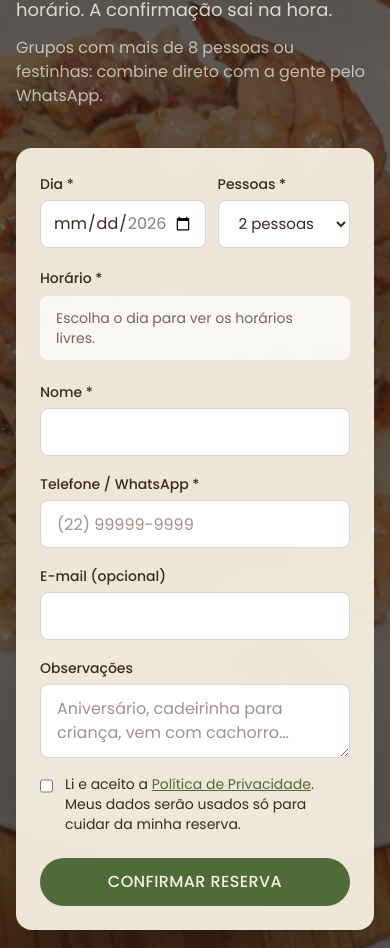
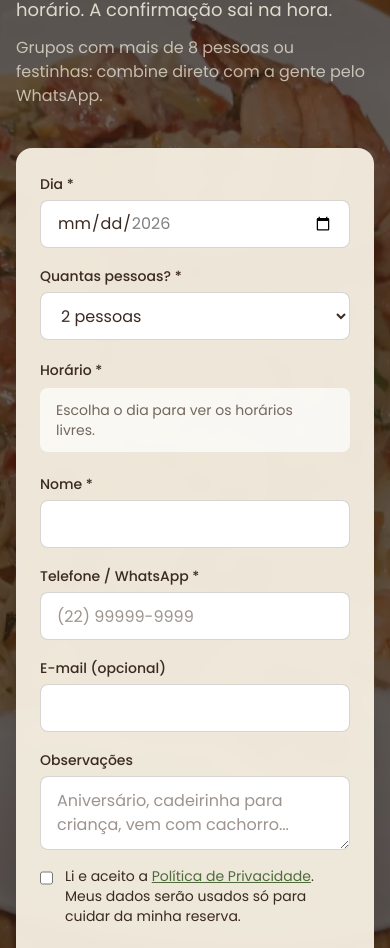
Before and after one commit to pedro-augusto-xavier/emporio-gigi-prado, a React (Vite) app in the folder apps/web/: page / in a window 390 px wide. Shown: the part 7770-8718 px from the top of the page. Built offline with nearby package versions, Linux system fonts and the light colour scheme.

Commit message:
Formulário de reserva: campos iguais, um embaixo do outro no celular

```diff
--- a/apps/web/src/components/ReservationForm.tsx
+++ b/apps/web/src/components/ReservationForm.tsx
@@ -48,9 +48,9 @@ const inputClass =
  * do jeito dele (o iPhone ignora largura e altura), então tiramos a aparência nativa.
  */
 /** Lista mantém a aparência nativa para não perder a setinha. */
-const selectClass = `${inputClass} h-12 px-2.5 py-0 text-[15px] sm:px-4 sm:text-base`;
+const selectClass = `${inputClass} h-12 py-0`;
 
-const fieldClass = `${inputClass} h-12 appearance-none py-0 [&[type=date]]:px-3 sm:[&[type=date]]:px-4 [&::-webkit-date-and-time-value]:text-left [&::-webkit-date-and-time-value]:leading-[3rem]`;
+const fieldClass = `${inputClass} h-12 appearance-none py-0 [&::-webkit-date-and-time-value]:text-left [&::-webkit-date-and-time-value]:leading-[3rem]`;
 
 const TOO_BIG = String(onlineMaxParty + 1);
 
@@ -182,7 +182,7 @@ export function ReservationForm() {
               </div>
             ) : (
               <form onSubmit={handleSubmit} aria-label="Reserva de mesa" noValidate>
-                <div className="grid grid-cols-[1.25fr_1fr] gap-3 sm:grid-cols-2 sm:gap-4">
+                <div className="grid gap-4 sm:grid-cols-2">
                   <label>
                     <span className="text-sm font-medium">Dia *</span>
                     <input
@@ -197,10 +197,7 @@ export function ReservationForm() {
                     />
                   </label>
                   <label>
-                    <span className="text-sm font-medium">
-                        <span className="sm:hidden">Pessoas *</span>
-                        <span className="hidden sm:inline">Quantas pessoas? *</span>
-                      </span>
+                    <span className="text-sm font-medium">Quantas pessoas? *</span>
                     <select
                       name="people"
                       value={people}
```
